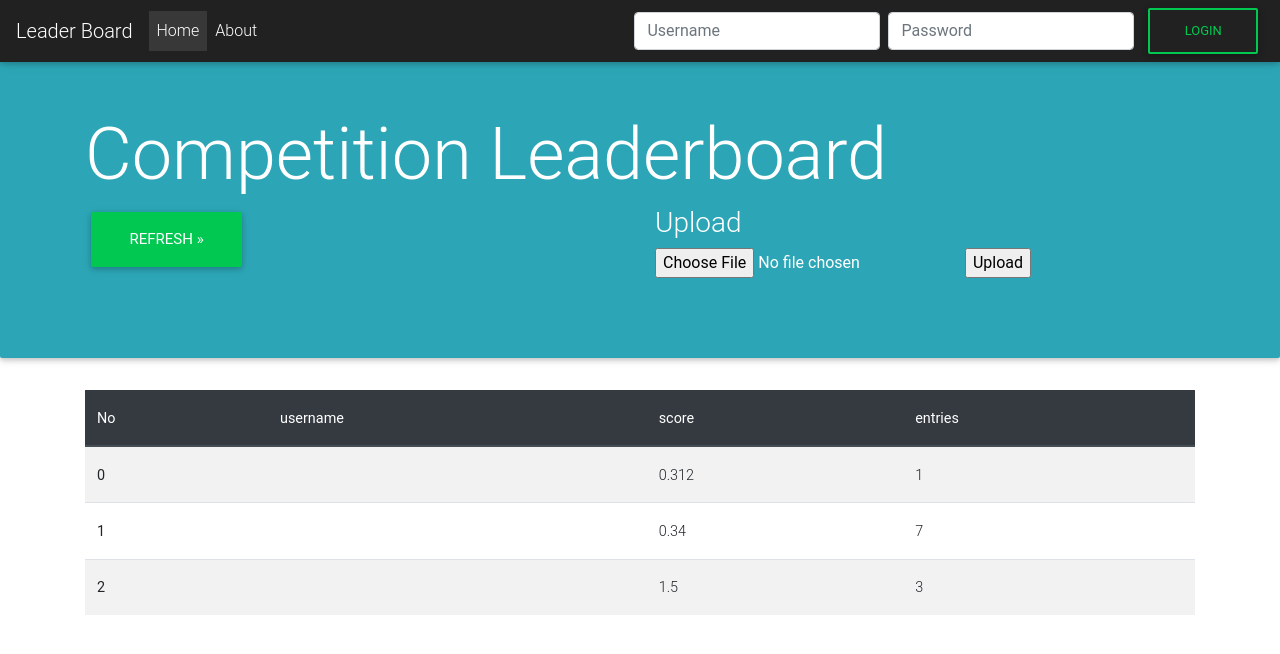
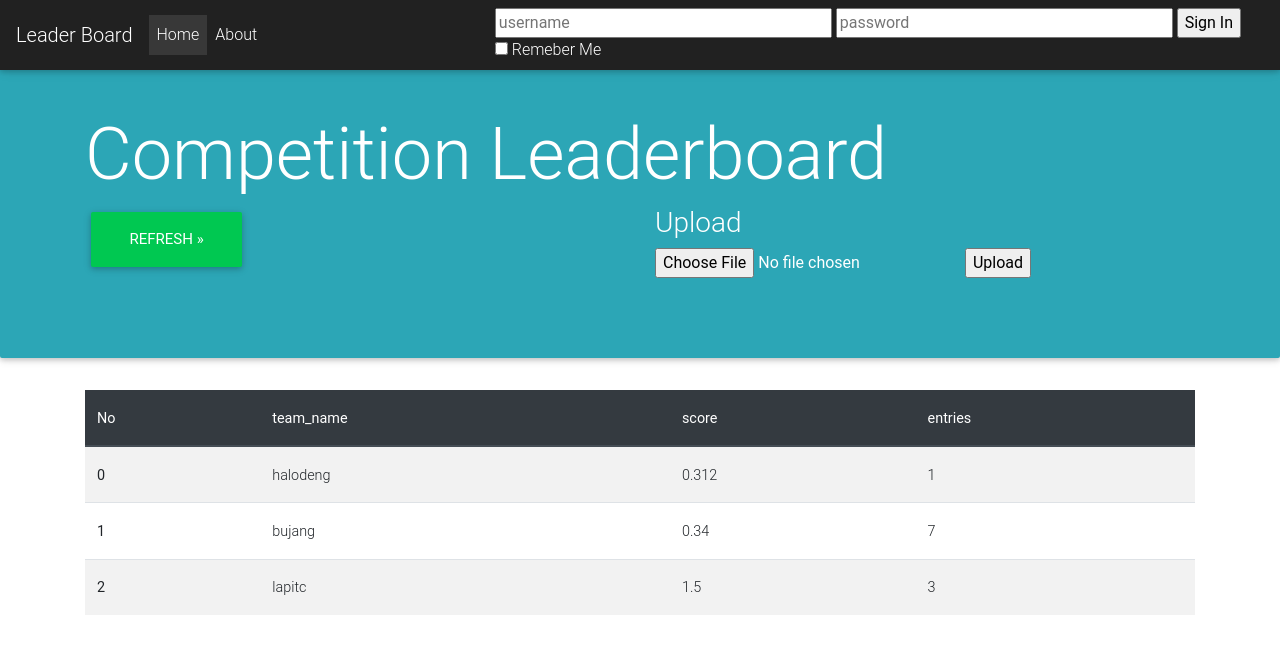
Before and after one commit to vindruid/flask_leaderboard, a Flask app: page / in a window 1280 px wide. Shown: the top 654 px of the page. Run offline with Flask 2, Linux system fonts and the light colour scheme; some libraries are stand-ins or nearby versions.

Commit message:
form using flask

```diff
--- /dev/null
+++ b/config.py
@@ -0,0 +1,4 @@
+import os
+
+class Config(object):
+    SECRET_KEY = os.environ.get('SECRET_KEY') or 'you-will-never-guess'
--- a/dummy_table.csv
+++ b/dummy_table.csv
@@ -1,4 +1,4 @@
-username,score,entries
+team_name,score,entries
 halodeng,0.312,1
 bujang,0.34,7
 lapitc,1.5,3
--- /dev/null
+++ b/forms.py
@@ -0,0 +1,9 @@
+from flask_wtf import FlaskForm
+from wtforms import StringField, PasswordField, BooleanField, SubmitField
+from wtforms.validators import DataRequired
+
+class LoginForm(FlaskForm):
+    username = StringField('Username', validators=[DataRequired()], render_kw={"placeholder": "username"})
+    password = PasswordField('Password', validators=[DataRequired()], render_kw={"placeholder": "password"})
+    remember_me = BooleanField('Remember Me')
+    submit = SubmitField('Sign In')
--- a/main_app.py
+++ b/main_app.py
@@ -6,6 +6,8 @@ from flask import Flask,render_template,url_for,request,g
 from werkzeug import check_password_hash, generate_password_hash, \
      secure_filename
 import sqlite3
+
+from forms import LoginForm
 
 DATABASE = '/path/to/database.db'
 
@@ -21,6 +23,7 @@ ALLOWED_EXTENSIONS = {'txt', 'csv', 'names'}
 app = Flask(__name__)
 app.config['MAX_CONTENT_LENGTH'] = 2 * 1024 * 1024 # 16 Megabytes
 app.config['UPLOAD_FOLDER'] = UPLOAD_FOLDER
+app.config['SECRET_KEY'] = 'you-will-never-guess'
 
 def allowed_file(filename):
     # checks if extension in filename is allowed
@@ -34,10 +37,10 @@ def register_page():
         print(1231)
     return render_template('register.html')
 
-
-
 @app.route('/', methods=['GET', 'POST'])
 def home_page():
+    login_form = LoginForm()
+
     ## TODO: query leaderboard from database
     leaderboard = pd.read_csv('dummy_table.csv')
     leaderboard.sort_values('score', ascending = True, inplace = True)
@@ -61,10 +64,9 @@ def home_page():
             ## TODO: doing calculation on saved file
 
     return render_template('index.html',
-                        leaderboard = leaderboard
+                        leaderboard = leaderboard,
+                        login_form=login_form
     )
-
-
 
 if __name__ == '__main__':
 	app.run(debug=True)
--- a/templates/layout.html
+++ b/templates/layout.html
@@ -2,7 +2,11 @@
 <html>
 
 <head>
-    <title>Competition Leader Board</title>
+    {% if title %}
+    <title>{{ title }} - Competition Leaderboard</title>
+    {% else %}
+    <title>Competition Leaderoard</title>
+    {% endif %}
     <!-- Font Awesome -->
     <link rel="stylesheet" href="https://use.fontawesome.com/releases/v5.7.0/css/all.css">
     <!-- Bootstrap core CSS -->
@@ -29,12 +33,30 @@
                 </li>
             </ul>
 
-            <form class="form-inline my-2 my-lg-0" method="POST" action="/login">
+            <!-- <form class="form-inline my-2 my-lg-0" method="POST" action="/login">
                 <input class="form-control mr-sm-2" type="text" name="usernameLogin" placeholder="Username"
                     aria-label="Search">
                 <input class="form-control mr-sm-2" type="text" name="passLogin" placeholder="Password"
                     aria-label="Search">
                 <button class="btn btn-outline-success my-2 my-sm-0" type="submit">Login</button>
+            </form> -->
+            <form class="form-inline my-2 my-lg-0" method="POST" action="" style="color:#fff" novalidate>
+                {{ login_form.hidden_tag() }}
+                <div class="col">
+                    <div class="mr-sm-2 ">
+
+                        <!-- {{ login_form.username.label }} {{ login_form.username(size=32) }} -->
+                        {{ login_form.username(size=32) }}
+
+                        <!-- {{ login_form.password.label }} {{ login_form.password(size=32) }} -->
+                        {{ login_form.password(size=32) }}
+
+                        {{ login_form.submit() }}
+                    </div>
+                    <div class="mr-sm-2">
+                        {{ login_form.remember_me() }} Remeber Me
+                    </div>
+                </div>
             </form>
         </div>
     </nav>
```
Also changed, not shown: templates/login.html (added, +18 -0 lines).
